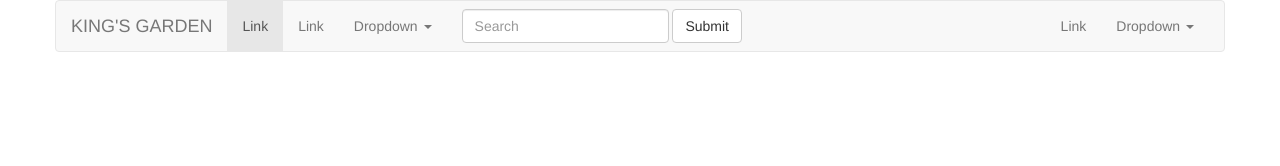
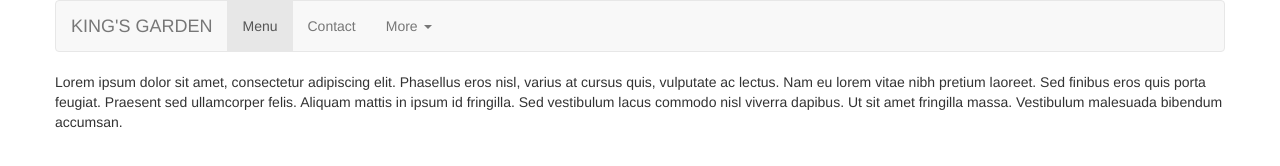
Before and after one commit to ggoldstein1996/Restaurantsiteflip, a plain HTML site: page Restaurantflipindex.html in a window 1280 px wide. Drawn offline with Linux system fonts and the light colour scheme.

Commit message:
Tinkering with header

```diff
--- a/Restaurantflipindex.html
+++ b/Restaurantflipindex.html
@@ -30,10 +30,10 @@
 				    <!-- Collect the nav links, forms, and other content for toggling -->
 				    <div class="collapse navbar-collapse" id="bs-example-navbar-collapse-1">
 				      <ul class="nav navbar-nav">
-				        <li class="active"><a href="#">Link <span class="sr-only">(current)</span></a></li>
-				        <li><a href="#">Link</a></li>
+				        <li class="active"><a href="#">Menu <span class="sr-only">(current)</span></a></li>
+				        <li><a href="#">Contact</a></li>
 				        <li class="dropdown">
-				          <a href="#" class="dropdown-toggle" data-toggle="dropdown" role="button" aria-expanded="false">Dropdown <span class="caret"></span></a>
+				          <a href="#" class="dropdown-toggle" data-toggle="dropdown" role="button" aria-expanded="false">More <span class="caret"></span></a>
 				          <ul class="dropdown-menu" role="menu">
 				            <li><a href="#">Action</a></li>
 				            <li><a href="#">Another action</a></li>
@@ -45,29 +45,14 @@
 				          </ul>
 				        </li>
 				      </ul>
-				      <form class="navbar-form navbar-left" role="search">
-				        <div class="form-group">
-				          <input type="text" class="form-control" placeholder="Search">
-				        </div>
-				        <button type="submit" class="btn btn-default">Submit</button>
-				      </form>
-				      <ul class="nav navbar-nav navbar-right">
-				        <li><a href="#">Link</a></li>
-				        <li class="dropdown">
-				          <a href="#" class="dropdown-toggle" data-toggle="dropdown" role="button" aria-expanded="false">Dropdown <span class="caret"></span></a>
-				          <ul class="dropdown-menu" role="menu">
-				            <li><a href="#">Action</a></li>
-				            <li><a href="#">Another action</a></li>
-				            <li><a href="#">Something else here</a></li>
-				            <li class="divider"></li>
-				            <li><a href="#">Separated link</a></li>
-				          </ul>
-				        </li>
-				      </ul>
+
 				    </div><!-- /.navbar-collapse -->
 				  </div><!-- /.container-fluid -->
 				</nav>
-
+			<div id="#home">
+				<p>Lorem ipsum dolor sit amet, consectetur adipiscing elit. Phasellus eros nisl, varius at cursus quis, vulputate ac lectus. Nam eu lorem vitae nibh pretium laoreet. Sed finibus eros quis porta feugiat. Praesent sed ullamcorper felis. Aliquam mattis in ipsum id fringilla. Sed vestibulum lacus commodo nisl viverra dapibus. Ut sit amet fringilla massa. Vestibulum malesuada bibendum accumsan.
+				</p>
+			</div>
 
     	</body>
 	</html>
```
